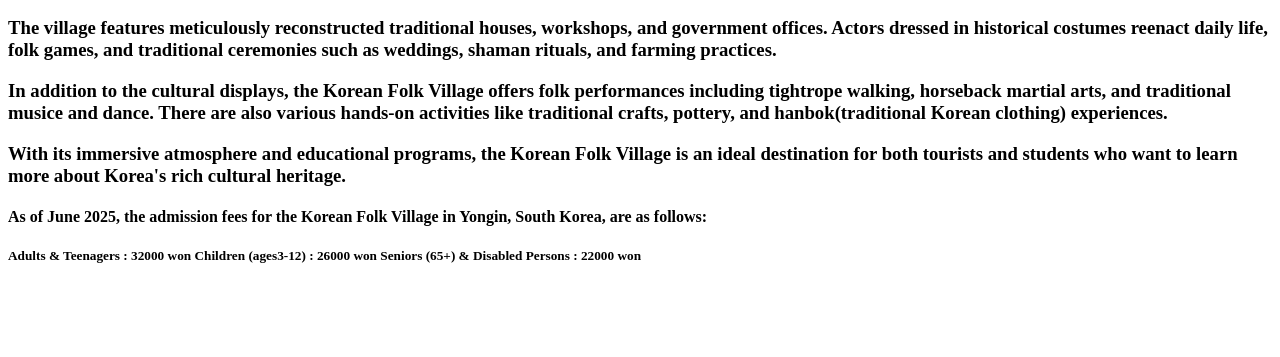
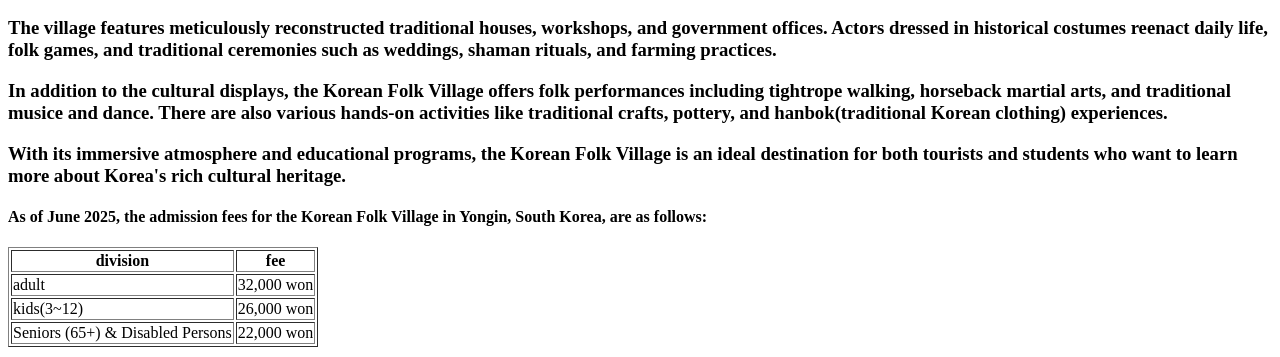
Before and after one commit to kang-dong-hyuk/oss_teamproject, a plain HTML site: page secondspot.html in a window 1280 px wide. Shown: the part 443-800 px from the top of the page. Drawn offline with Linux system fonts and the light colour scheme.

Commit message:
Add Second table

```diff
--- a/secondspot.html
+++ b/secondspot.html
@@ -6,6 +6,26 @@
 <h3>In addition to the cultural displays, the Korean Folk Village offers folk performances including tightrope walking, horseback martial arts, and traditional musice and dance. There are also various hands-on activities like traditional crafts, pottery, and hanbok(traditional Korean clothing) experiences.</h3>
 <h3>With its immersive atmosphere and educational programs, the Korean Folk Village is an ideal destination for both tourists and students who want to learn more about Korea's rich cultural heritage.</h3>
 <h4> As of June 2025, the admission fees for the Korean Folk Village in Yongin, South Korea, are as follows:</h4>
-<h5> Adults & Teenagers : 32000 won
-     Children (ages3-12) : 26000 won
-     Seniors (65+) & Disabled Persons : 22000 won</h5>
+
+<table border="1">
+  <thead>
+    <tr>
+      <th>division</th>
+      <th>fee</th>
+    </tr>
+  </thead>
+  <tbody>
+    <tr>
+      <td>adult</td>
+      <td>32,000 won</td>
+    </tr>
+    <tr>
+      <td>kids(3~12)</td>
+      <td>26,000 won</td>
+    </tr>
+    <tr>
+      <td>Seniors (65+) & Disabled Persons</td>
+      <td>22,000 won</td>
+    </tr>
+  </tbody>
+</table>
```
